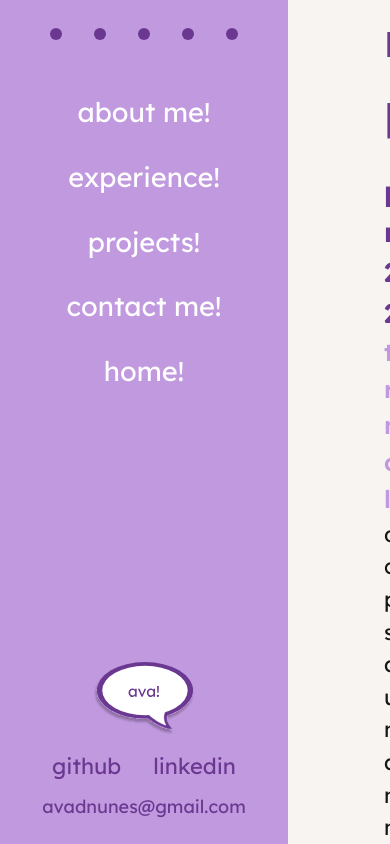
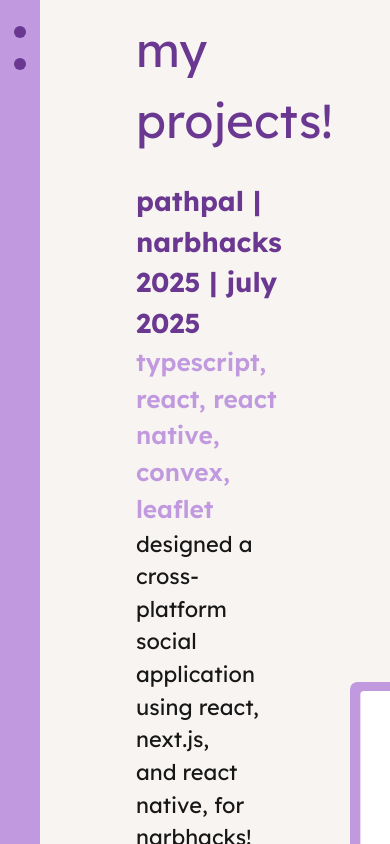
Before and after one commit to avaamsel/personal-website, a Next.js app: page /projects in a window 390 px wide. Built offline with nearby package versions, Linux system fonts and the light colour scheme.

Commit message:
mobile sidebar

```diff
--- a/app/components/HomeSidebar.js
+++ b/app/components/HomeSidebar.js
@@ -1,16 +1,70 @@
 "use client"
 import { usePathname } from "next/navigation";
+import { useState, useEffect } from "react";
 import Link from "next/link";
 import Image from "next/image";
 
 export default function Sidebar() {
   const pathname = usePathname();
+  const [isExpanded, setIsExpanded] = useState(false);
+  const [isMobile, setIsMobile] = useState(false);
+
+  useEffect(() => {
+    const checkMobile = () => {
+      setIsMobile(window.innerWidth <= 768);
+    };
+
+    checkMobile();
+    window.addEventListener('resize', checkMobile);
+
+    return () => window.removeEventListener('resize', checkMobile);
+  }, []);
+
+  const toggleSidebar = () => {
+    setIsExpanded(!isExpanded);
+  };
 
   if (pathname != "/studio") {
     return (
       <div>
-        <div id="sidebar" className="sidebar-home flex flex-col items-center">
-          <div className="flex justify-center mb-10 mt-2 space-x-8">
+        <div id="sidebar" className={`sidebar-home ${isMobile ? 'sidebar-mobile' : ''} ${isMobile && isExpanded ? 'expanded' : ''} flex flex-col items-center`}>
+          {isMobile && (
+            <button
+              onClick={toggleSidebar}
+              className="toggle-button"
+              aria-label={isExpanded ? "Collapse sidebar" : "Expand sidebar"}
+            >
+              {isExpanded ? (
+                <Image
+                  src="dot-home.svg"
+                  alt="toggle menu"
+                  height={12}
+                  width={12}
+                  className="-translate-y-2 hover:-translate-y-1"
+                />
+              ) : (
+                <div className="flex flex-col space-y-5">
+                  <Image
+                    src="dot-home.svg"
+                    alt="toggle menu"
+                    height={12}
+                    width={12}
+                    className="hover:-translate-y-1"
+                  />
+                  <Image
+                    src="dot-home.svg"
+                    alt="toggle menu"
+                    height={12}
+                    width={12}
+                    className="hover:-translate-y-1"
+                  />
+                </div>
+              )}
+            </button>
+          )}
+
+          <div className={`nav-links ${isMobile && isExpanded ? 'flex flex-col items-center' : 'block'}`}>
+            <div className="flex justify-center mb-10 mt-2">
               <Image src="dot-home.svg"
                 alt="home dot"
                 height={12}
@@ -20,30 +74,31 @@ export default function Sidebar() {
                 alt="home dot"
                 height={12}
                 width={12}
-              className="hover:-translate-y-1"/>
+                className="hover:-translate-y-1 ml-8"/>
               <Image src="dot-home.svg"
                 alt="home dot"
                 height={12}
                 width={12}
-              className="hover:-translate-y-1"/>
+                className="hover:-translate-y-1 ml-8"/>
               <Image src="dot-home.svg"
                 alt="home dot"
                 height={12}
                 width={12}
-              className="hover:-translate-y-1"/>
+                className="hover:-translate-y-1 ml-8"/>
               <Image src="dot-home.svg"
                 alt="home dot"
                 height={12}
                 width={12}
-              className="hover:-translate-y-1"/>
+                className="hover:-translate-y-1 ml-8"/>
             </div>
 
-          <Link href="/about" className="navbar-about inline-block">about me!</Link>
-          <Link href="/experience" className="navbar-experience inline-block">experience!</Link>
-          <Link href="/projects" className="navbar-projects inline-block">projects!</Link>
-          <Link href="/contact" className="navbar-contact inline-block">contact me!</Link>
+            <Link href="/about" className="navbar-about inline-block w-full text-center">about me!</Link>
+            <Link href="/experience" className="navbar-experience inline-block w-full text-center">experience!</Link>
+            <Link href="/projects" className="navbar-projects inline-block w-full text-center">projects!</Link>
+            <Link href="/contact" className="navbar-contact inline-block w-full text-center">contact me!</Link>
+          </div>
 
-          <div className="mt-auto">
+          <div className={`bubble-container ${isMobile ? '' : 'block'} mt-auto`}>
             <div className="bubble flex justify-center mb-4">
               <Image src="ava-bubble-home.svg"
                 alt="ava bubble"
--- a/app/components/Sidebar.js
+++ b/app/components/Sidebar.js
@@ -1,10 +1,24 @@
 "use client"
 import { usePathname } from "next/navigation";
+import { useState, useEffect } from "react";
 import Image from "next/image";
 import Link from "next/link";
 
 export default function Sidebar() {
   const pathname = usePathname();
+  const [isExpanded, setIsExpanded] = useState(false);
+  const [isMobile, setIsMobile] = useState(false);
+
+  useEffect(() => {
+    const checkMobile = () => {
+      setIsMobile(window.innerWidth <= 768);
+    };
+
+    checkMobile();
+    window.addEventListener('resize', checkMobile);
+
+    return () => window.removeEventListener('resize', checkMobile);
+  }, []);
 
   let sideBG = "";
   let textBottom = "";
@@ -32,44 +46,127 @@ export default function Sidebar() {
     dot = "/dot-contact.svg";
   }
 
+  const toggleSidebar = () => {
+    setIsExpanded(!isExpanded);
+  };
+
   if (pathname != "/studio") {
     return (
       <div>
-        <div className={`${sideBG} flex flex-col items-center`}>
-          <div className="flex justify-center mb-10 mt-2 space-x-8">
+        <div className={`${sideBG} ${isMobile ? 'sidebar-mobile' : ''} ${isMobile && isExpanded ? 'expanded' : ''} flex flex-col items-center`}>
+          {isMobile && (
+            <button
+              onClick={toggleSidebar}
+              className="toggle-button"
+              aria-label={isExpanded ? "Collapse sidebar" : "Expand sidebar"}
+            >
+              {isExpanded ? (
+                <Image
+                  src={`${dot}`}
+                  alt="toggle menu"
+                  height={12}
+                  width={12}
+                  className="-translate-y-2 hover:-translate-y-1"
+                />
+              ) : (
+                <div className="flex flex-col space-y-5">
+                  <Image
+                    src={`${dot}`}
+                    alt="toggle menu"
+                    height={12}
+                    width={12}
+                    className="hover:-translate-y-1"
+                  />
+                  <Image
+                    src={`${dot}`}
+                    alt="toggle menu"
+                    height={12}
+                    width={12}
+                    className="hover:-translate-y-1"
+                  />
+                </div>
+              )}
+            </button>
+          )}
+
+          <div className={`nav-links ${isMobile && isExpanded ? 'flex flex-col items-center' : 'block'}`}>
+            <div className="flex justify-center mb-10 mt-2">
+              {isMobile && isExpanded ? (
+                <>
+                  <button onClick={toggleSidebar} aria-label="Close sidebar" className="bg-transparent border-none p-0 m-0">
                     <Image src={`${dot}`}
                       alt="dot"
                       height={12}
                       width={12}
-              className="hover:-translate-y-1"/>
+                      className="-translate-y-1 hover:-translate-y-1"/>
+                  </button>
+                  <button onClick={toggleSidebar} aria-label="Close sidebar" className="bg-transparent border-none p-0 m-0 ml-8">
                     <Image src={`${dot}`}
                       alt="dot"
                       height={12}
                       width={12}
-              className="hover:-translate-y-1"/>
+                      className="-translate-y-1 hover:-translate-y-1"/>
+                  </button>
+                  <button onClick={toggleSidebar} aria-label="Close sidebar" className="bg-transparent border-none p-0 m-0 ml-8">
                     <Image src={`${dot}`}
                       alt="dot"
                       height={12}
                       width={12}
-              className="hover:-translate-y-1"/>
+                      className="-translate-y-1 hover:-translate-y-1"/>
+                  </button>
+                  <button onClick={toggleSidebar} aria-label="Close sidebar" className="bg-transparent border-none p-0 m-0 ml-8">
                     <Image src={`${dot}`}
                       alt="dot"
                       height={12}
                       width={12}
-              className="hover:-translate-y-1"/>
+                      className="-translate-y-1 hover:-translate-y-1"/>
+                  </button>
+                  <button onClick={toggleSidebar} aria-label="Close sidebar" className="bg-transparent border-none p-0 m-0 ml-8">
                     <Image src={`${dot}`}
                       alt="dot"
                       height={12}
                       width={12}
-              className="hover:-translate-y-1"/>
+                      className="-translate-y-1 hover:-translate-y-1"/>
+                  </button>
+                </>
+              ) : (
+                <>
+                  <Image src={`${dot}`}
+                    alt="dot"
+                    height={12}
+                    width={12}
+                    className="-translate-y-1 hover:-translate-y-1"/>
+                  <Image src={`${dot}`}
+                    alt="dot"
+                    height={12}
+                    width={12}
+                    className="-translate-y-1 hover:-translate-y-1 ml-8"/>
+                  <Image src={`${dot}`}
+                    alt="dot"
+                    height={12}
+                    width={12}
+                    className="-translate-y-1 hover:-translate-y-1 ml-8"/>
+                  <Image src={`${dot}`}
+                    alt="dot"
+                    height={12}
+                    width={12}
+                    className="-translate-y-1 hover:-translate-y-1 ml-8"/>
+                  <Image src={`${dot}`}
+                    alt="dot"
+                    height={12}
+                    width={12}
+                    className="-translate-y-1 hover:-translate-y-1 ml-8"/>
+                </>
+              )}
             </div>
-          <Link href="/about" className="navbar-about inline-block">about me!</Link>
-          <Link href="/experience" className="navbar-experience inline-block">experience!</Link>
-          <Link href="/projects" className="navbar-projects inline-block">projects!</Link>
-          <Link href="/contact" className="navbar-contact inline-block">contact me!</Link>
-          <Link href="/" className="navbar-home inline-block">home!</Link>
+            <Link href="/about" className="navbar-about inline-block w-full text-center">about me!</Link>
+            <Link href="/experience" className="navbar-experience inline-block w-full text-center">experience!</Link>
+            <Link href="/projects" className="navbar-projects inline-block w-full text-center">projects!</Link>
+            <Link href="/contact" className="navbar-contact inline-block w-full text-center">contact me!</Link>
+            <Link href="/" className="navbar-home inline-block w-full text-center">home!</Link>
+          </div>
 
-          <div className="mt-auto">
+          <div className={`bubble-container ${isMobile ? '' : 'block'} mt-auto`}>
             <div className="bubble flex justify-center mb-4">
               <Image src={`${avaBubble}`}
                 alt="ava bubble"
--- a/app/globals.css
+++ b/app/globals.css
@@ -17,6 +17,117 @@ body {
   font-size: 0.9em;
   margin-top: 2;
 }
+
+/* Mobile sidebar styles */
+.sidebar-mobile {
+  width: 1rem;
+  transition: width 0.3s ease;
+  overflow: hidden;
+  position: relative;
+}
+
+.sidebar-mobile.expanded {
+  width: 100vw;
+  position: fixed;
+  top: 0;
+  left: 0;
+  z-index: 1000;
+}
+
+.sidebar-mobile .nav-links {
+  opacity: 0;
+  visibility: hidden;
+  transition: opacity 0.3s ease, visibility 0.3s ease;
+  white-space: nowrap;
+}
+
+.sidebar-mobile.expanded .nav-links {
+  opacity: 1;
+  visibility: visible;
+}
+
+.sidebar-mobile .bubble-container {
+  opacity: 0;
+  visibility: hidden;
+  transition: opacity 0.3s ease, visibility 0.3s ease;
+  white-space: nowrap;
+}
+
+.sidebar-mobile.expanded .bubble-container {
+  opacity: 1;
+  visibility: visible;
+}
+
+.sidebar-mobile .toggle-button {
+  position: absolute;
+  top: 2rem;
+  left: 50%;
+  transform: translateX(-50%);
+  background: none;
+  border: none;
+  color: white;
+  font-size: 1.5rem;
+  cursor: pointer;
+  z-index: 10;
+  transition: all 0.3s ease;
+  display: flex;
+  align-items: center;
+  justify-content: center;
+  width: 1rem;
+  height: 2rem;
+  margin: 0;
+  padding: 0;
+}
+
+.sidebar-mobile.expanded .toggle-button {
+  left: 50%;
+  top: 2rem;
+  transform: translateX(-50%);
+  width: auto;
+  height: auto;
+}
+
+/* Ensure proper mobile behavior */
+@media (max-width: 768px) {
+  .sidebar-mobile {
+    min-width: 1rem;
+    width: 1rem !important;
+  }
+
+  .sidebar-mobile.expanded {
+    min-width: 100vw;
+    width: 100vw !important;
+  }
+
+  /* Override base sidebar widths for mobile */
+  .sidebar-home.sidebar-mobile,
+  .sidebar-about.sidebar-mobile,
+  .sidebar-experience.sidebar-mobile,
+  .sidebar-projects.sidebar-mobile,
+  .sidebar-contact.sidebar-mobile {
+    width: 1rem !important;
+  }
+
+  .sidebar-home.sidebar-mobile.expanded,
+  .sidebar-about.sidebar-mobile.expanded,
+  .sidebar-experience.sidebar-mobile.expanded,
+  .sidebar-projects.sidebar-mobile.expanded,
+  .sidebar-contact.sidebar-mobile.expanded {
+    width: 100vw !important;
+  }
+
+  /* Ensure proper dot spacing in mobile expanded mode */
+  .sidebar-mobile.expanded .space-x-8 > * + * {
+    margin-left: 2rem !important;
+  }
+
+  .sidebar-mobile.expanded .space-x-8 > button {
+    margin: 0 !important;
+    padding: 0 !important;
+    display: inline-block !important;
+  }
+}
+
 /* navbar stylings */
 .sidebar-home {
   background-color: #9DD575;
@@ -25,6 +136,7 @@ body {
   height: 100vh;
   padding: 20px;
   text-align: center;
+  position: relative;
 }
 
 .navbar-home {
```
Also changed, not shown: app/page.js (+6 -3 lines), 1 other file (tests, documents, lock files or other folders). Lines whose indentation alone changed are shown as unchanged.
